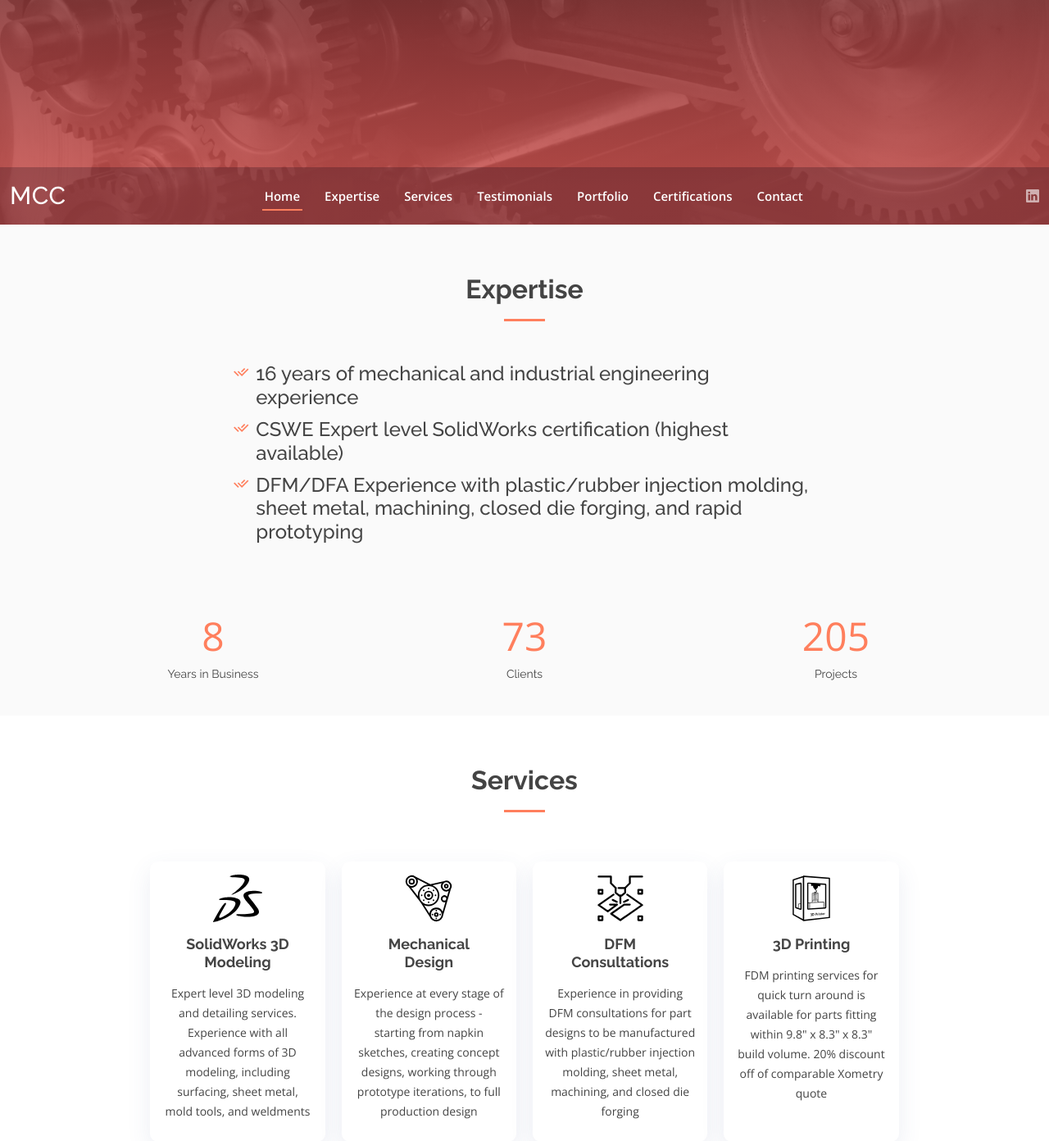
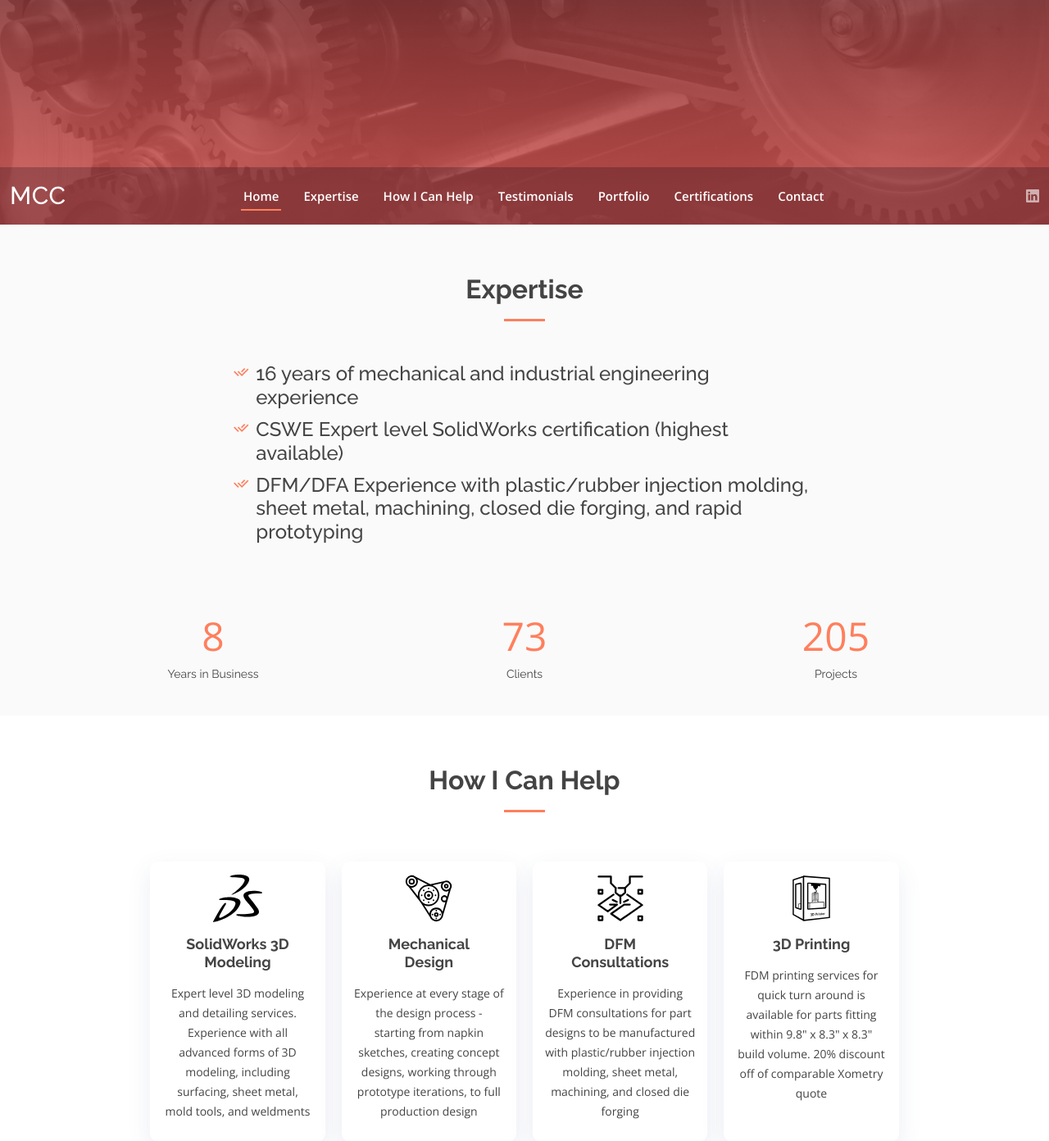
Before and after one commit to musser004/MCC_Website, a Flask app: page / in a window 1280 px wide. Shown: the part 526-1918 px from the top of the page at 82% size. Run offline with Flask 3, Linux system fonts and the light colour scheme; some libraries are stand-ins or nearby versions.

Commit message:
Changing Services section to How I Can Help

```diff
--- a/templates/index.html
+++ b/templates/index.html
@@ -53,7 +53,7 @@
         <ul>
           <li><a class="nav-link scrollto active" href="#hero">Home</a></li>
           <li><a class="nav-link scrollto" href="#expertise">Expertise</a></li>
-          <li><a class="nav-link scrollto" href="#services">Services</a></li>
+          <li><a class="nav-link scrollto" href="#services">How I Can Help</a></li>
             <li><a class="nav-link scrollto " href="#testimonials">Testimonials</a></li>
           <li><a class="nav-link scrollto " href="#portfolio">Portfolio</a></li>
             <li><a class="nav-link scrollto " href="#certifications">Certifications</a></li>
@@ -152,7 +152,7 @@
       <div class="container-fluid">
 
         <div class="section-title">
-          <h2>Services</h2>
+          <h2>How I Can Help</h2>
 <!--          <p>Magnam dolores commodi suscipit. Necessitatibus eius consequatur ex aliquid fuga eum quidem. Sit sint consectetur velit. Quisquam quos quisquam cupiditate. Et nemo qui impedit suscipit alias ea. Quia fugiat sit in iste officiis commodi quidem hic quas.</p>-->
         </div>
 
```
